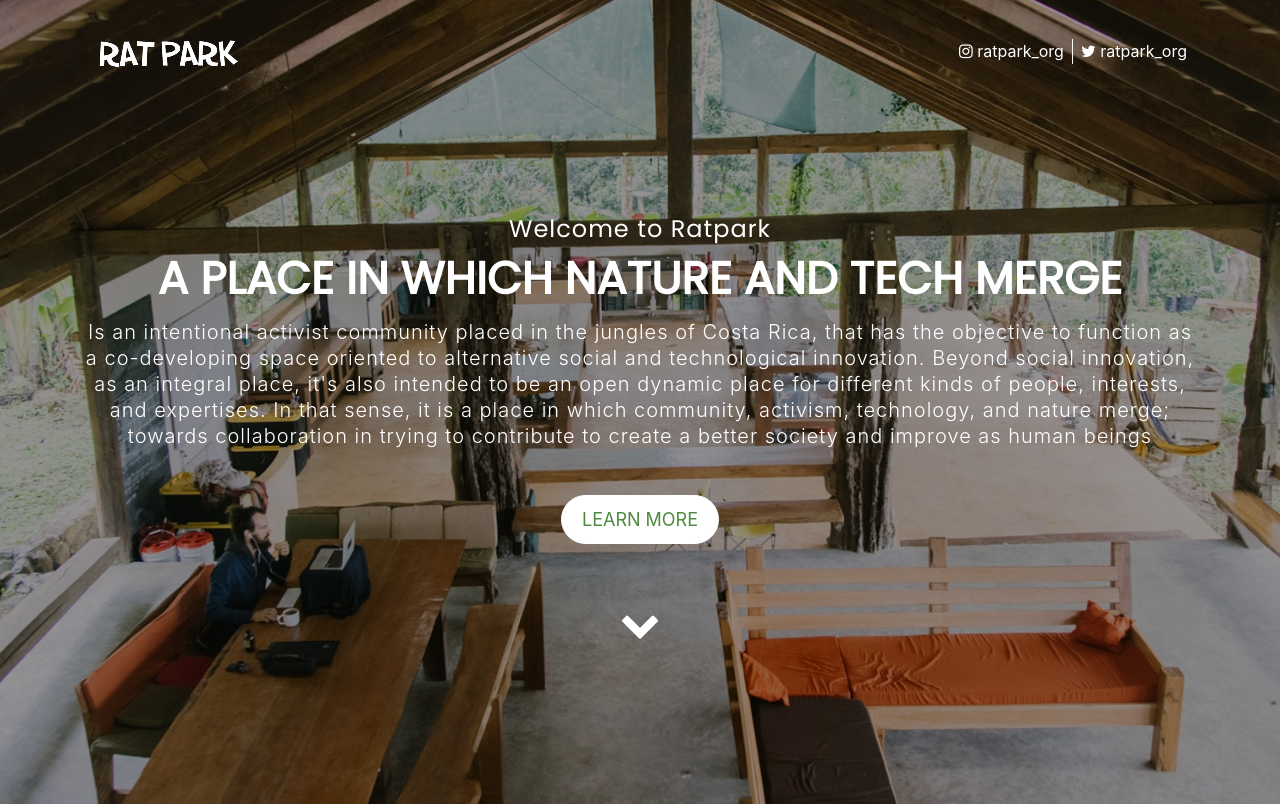
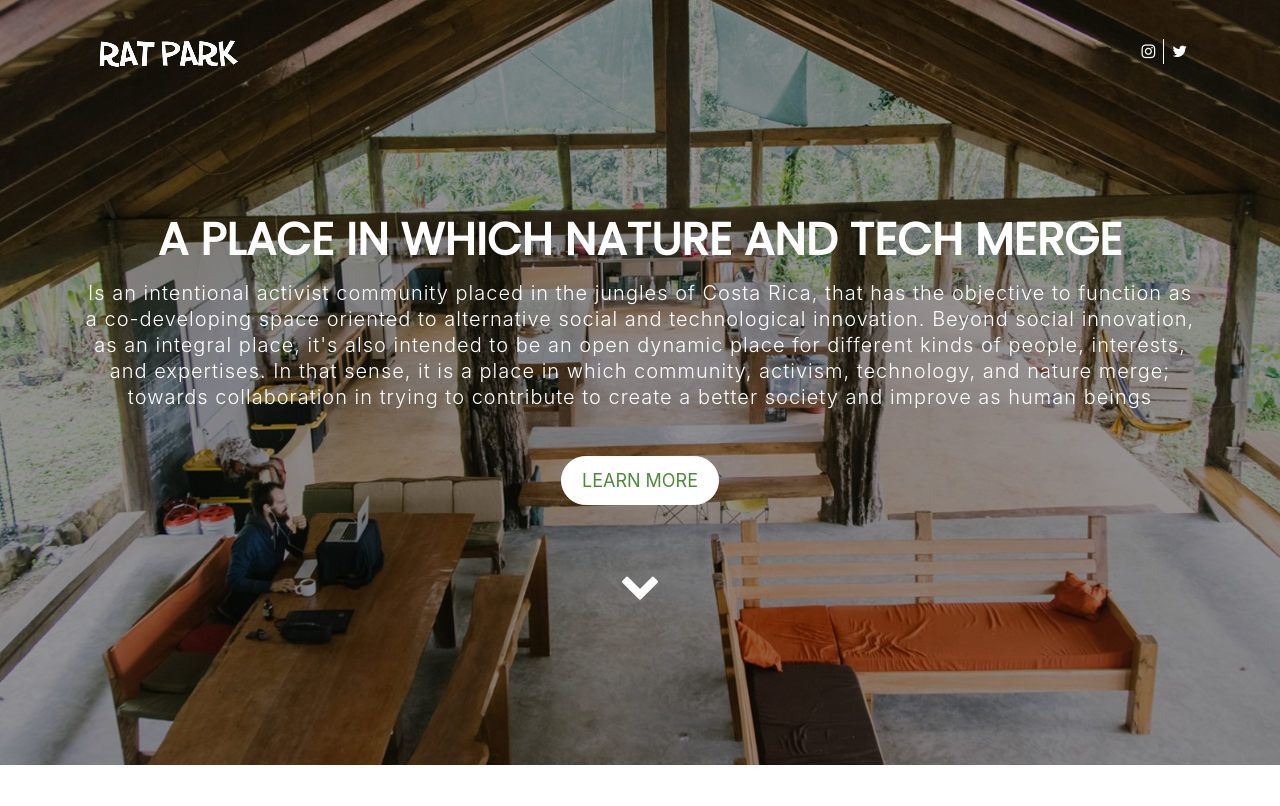
Before and after one commit to moveforwardgh/ratpark.github.io, a plain HTML site: page index.html in a window 1280 px wide. Shown: the top 806 px of the page. Drawn offline with nearby package versions, Linux system fonts and the light colour scheme.

Commit message:
Add files via upload

```diff
--- a/index.html
+++ b/index.html
@@ -53,13 +53,13 @@
 					<div class="mu-hero-top-info">
 						<ul>
 							<li>
-								<i class="fa fa-twitter" aria-hidden="true"></i>
-								<span ><a href="https://twitter.com/ratpark_org" target="_blank" style="color:white">ratpark_org</a></span>
+
+								<span ><a href="https://twitter.com/ratpark_org" target="_blank" style="color:white"><i class="fa fa-twitter" aria-hidden="true"></i></a></span>
 							</li>
 							<li>
 								<div class="mu-telephone">
-									<i class="fa fa-instagram" aria-hidden="true"></i>
-									<span ><a href="https://instagram.com/ratpark_org" target="_blank" style="color:white">ratpark_org</a></span>
+
+									<span ><a href="https://instagram.com/ratpark_org" target="_blank" style="color:white"><i class="fa fa-instagram" aria-hidden="true"></i></a></span>
 								</div>
 							</li>
 						</ul>
@@ -70,7 +70,7 @@
 				<!-- Start hero featured area -->
 				<div class="mu-hero-featured-area">
 					<div class="mu-hero-featured-content">
-						<h2>Welcome to Ratpark </h2>
+
 						<h1>A PLACE IN WHICH NATURE AND TECH MERGE</h1>
 						<p>Is an intentional activist community placed in the jungles of Costa Rica, that has the objective to function as a co-developing space oriented to alternative social and technological innovation. Beyond social innovation, as an integral place, it's also intended to be an open dynamic place for different kinds of people, interests, and expertises. In that sense, it is a place in which community, activism, technology, and nature merge; towards collaboration in trying to contribute to create a better society and improve as human beings</p>
 
@@ -392,7 +392,7 @@
 		<!-- Start Call to Action -->
 
 		<!-- Start Contact -->
-		<section id="mu-contact">
+		<!--<section id="mu-contact">
 			<div class="container">
 				<div class="row">
 					<div class="col-md-12">
@@ -400,14 +400,14 @@
 							<h2>Contact Us</h2>
 							<p>If you have any comment, question, or general appreciation, we have this available inbox form to receive emails</p>
 
-							<!-- Start Contact Content -->
+
 							<div class="mu-contact-content">
 								<div class="row">
 
 									<div class="col-md-12">
 										<div class="mu-contact-form-area">
 											<div id="form-messages"></div>
-											<form   class="mu-contact-form" method="post"> <!--  id="ajax-contact" method="post" action="mailer.php"> -->
+											<form   class="mu-contact-form" method="post">  id="ajax-contact" method="post" action="mailer.php">
 												<div class="row">
 													<div class="col-md-6">
 														<div class="form-group">
@@ -436,12 +436,12 @@
 
 								</div>
 							</div>
-							<!-- End Contact Content -->
+
 						</div>
 					</div>
 				</div>
 			</div>
-		</section>
+		</section>-->
 		<!-- End Contact -->
 
 		<!-- Start Google Map -->
```
